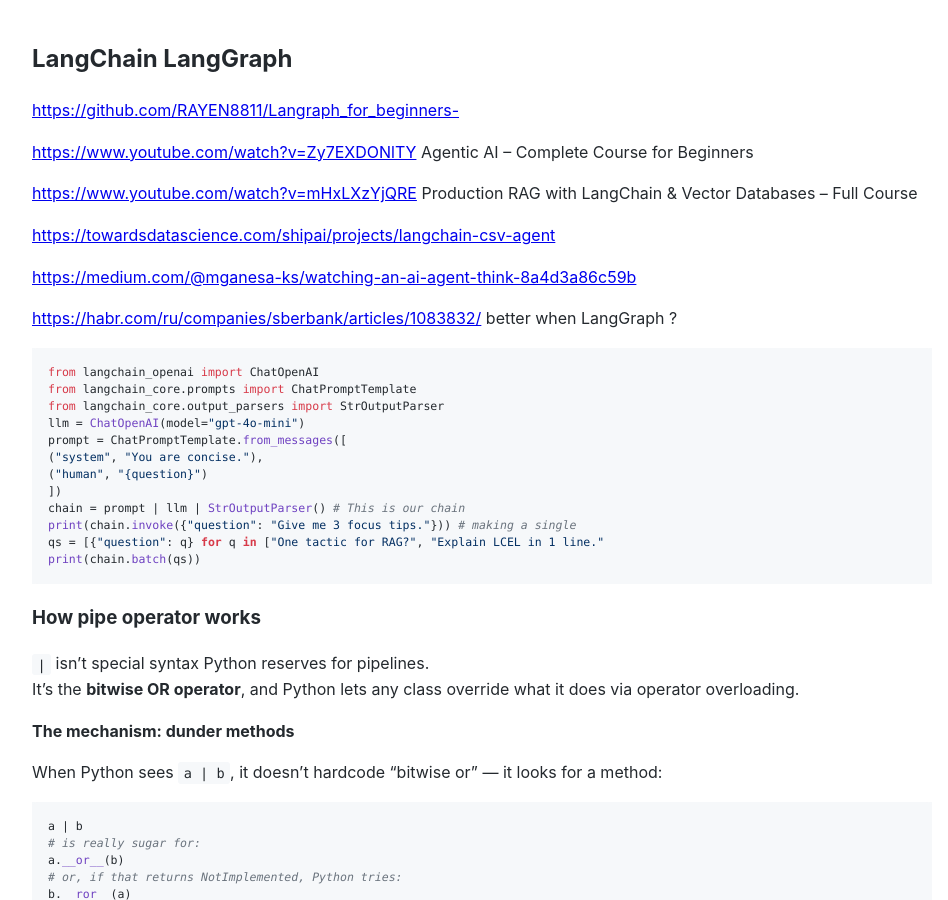
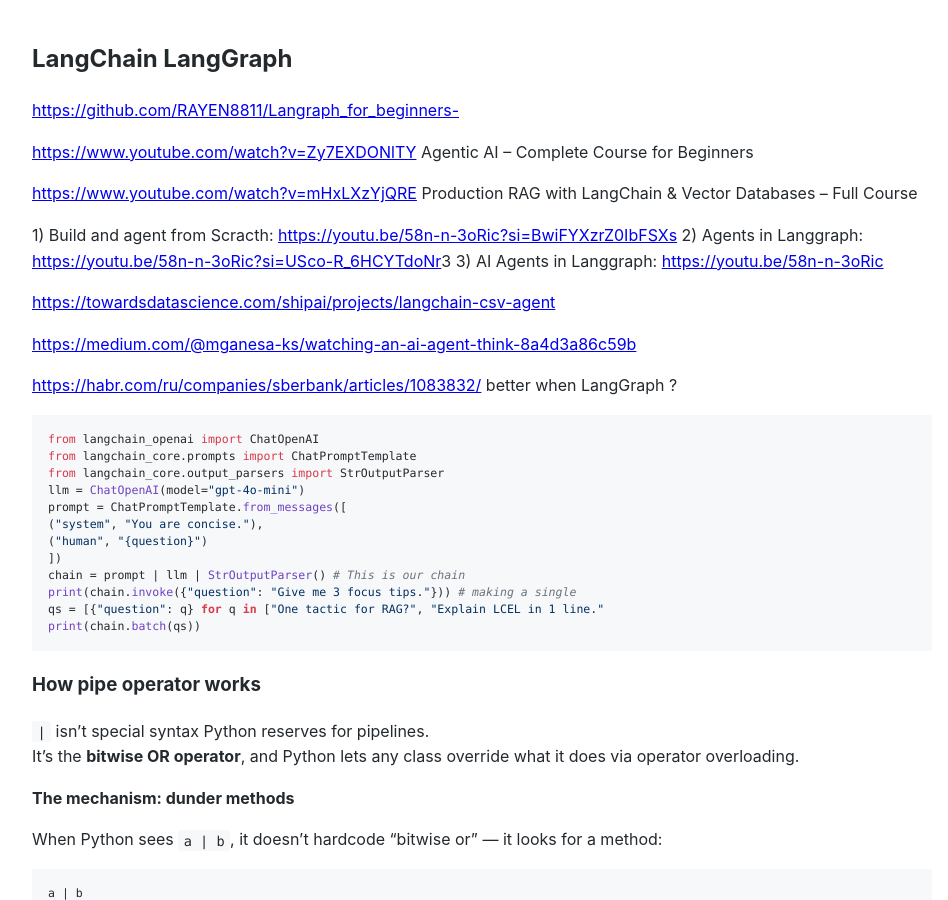
Before and after one commit to Michael-Lubinsky/michael-lubinsky.github.com, a Jekyll site: the page built from ml/langchain.md, in a window 1280 px wide and 900 px high. Shown: the whole window, without its empty margins (158-1106 px from the left). Built offline with Jekyll 4.4.1, drawn with Linux system fonts in a browser that asks for light colours; our own code applies the rules of GitHub Pages for plain Markdown files.

Commit message:
Update langchain.md

```diff
--- a/ml/langchain.md
+++ b/ml/langchain.md
@@ -7,6 +7,10 @@
 
 <https://www.youtube.com/watch?v=mHxLXzYjQRE>
 Production RAG with LangChain & Vector Databases – Full Course
+
+1) Build and agent from Scracth: <https://youtu.be/58n-n-3oRic?si=BwiFYXzrZ0IbFSXs>
+  2) Agents in Langgraph: <https://youtu.be/58n-n-3oRic?si=USco-R_6HCYTdoNr>3
+  3) AI Agents in Langgraph: <https://youtu.be/58n-n-3oRic>
 
 <https://towardsdatascience.com/shipai/projects/langchain-csv-agent>
 
```
